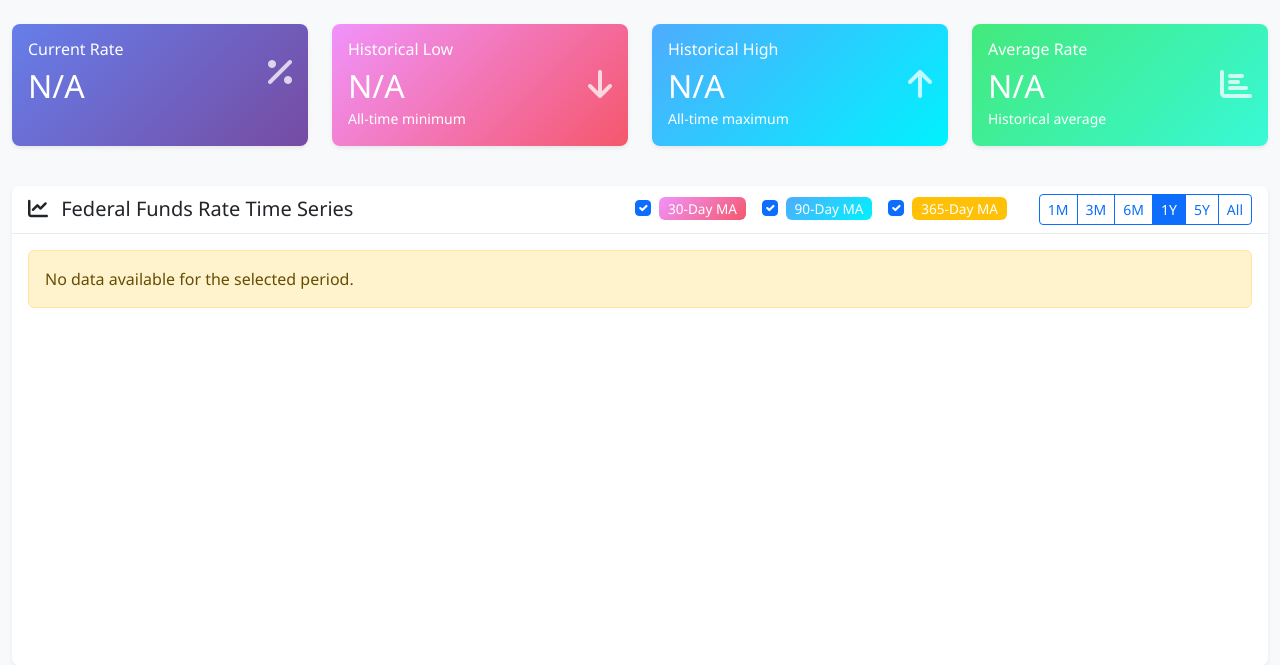
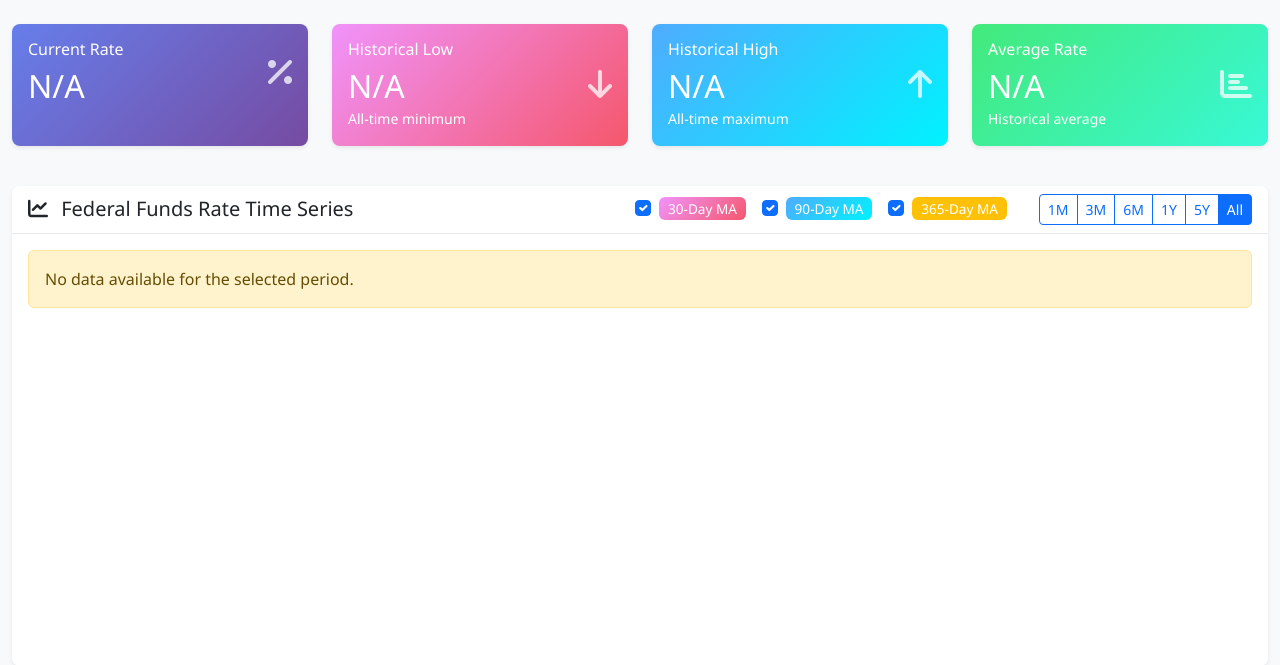
Before and after one commit to utkuyucel/fundratetracker, a Flask app: page / in a window 1280 px wide. Shown: the part 56-721 px from the top of the page. Run offline with Flask 3, Linux system fonts and the light colour scheme; data that the repository does not hold is empty; some libraries are stand-ins or nearby versions.

Commit message:
fix: Update default period to 'all' in FedRateDashboard and adjust button styles in dashboard.html

```diff
--- a/dashboard/static/js/dashboard.js
+++ b/dashboard/static/js/dashboard.js
@@ -2,7 +2,7 @@
 
 class FedRateDashboard {
     constructor() {
-        this.currentPeriod = '1year';
+        this.currentPeriod = 'all';
         this.initEventListeners();
         this.loadChart();
     }
--- a/dashboard/templates/dashboard.html
+++ b/dashboard/templates/dashboard.html
@@ -153,9 +153,9 @@
                                 <button type="button" class="btn btn-outline-primary btn-sm period-btn" data-period="1month">1M</button>
                                 <button type="button" class="btn btn-outline-primary btn-sm period-btn" data-period="3months">3M</button>
                                 <button type="button" class="btn btn-outline-primary btn-sm period-btn" data-period="6months">6M</button>
-                                <button type="button" class="btn btn-primary btn-sm period-btn" data-period="1year">1Y</button>
+                                <button type="button" class="btn btn-outline-primary btn-sm period-btn" data-period="1year">1Y</button>
                                 <button type="button" class="btn btn-outline-primary btn-sm period-btn" data-period="5years">5Y</button>
-                                <button type="button" class="btn btn-outline-primary btn-sm period-btn" data-period="all">All</button>
+                                <button type="button" class="btn btn-primary btn-sm period-btn" data-period="all">All</button>
                             </div>
                         </div>
                     </div>
```
